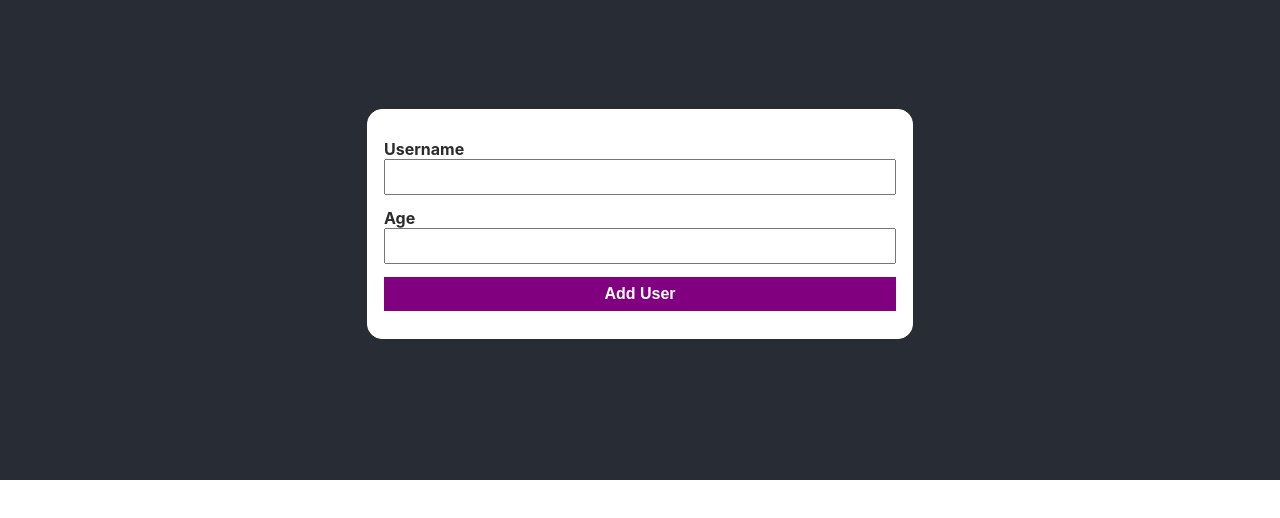
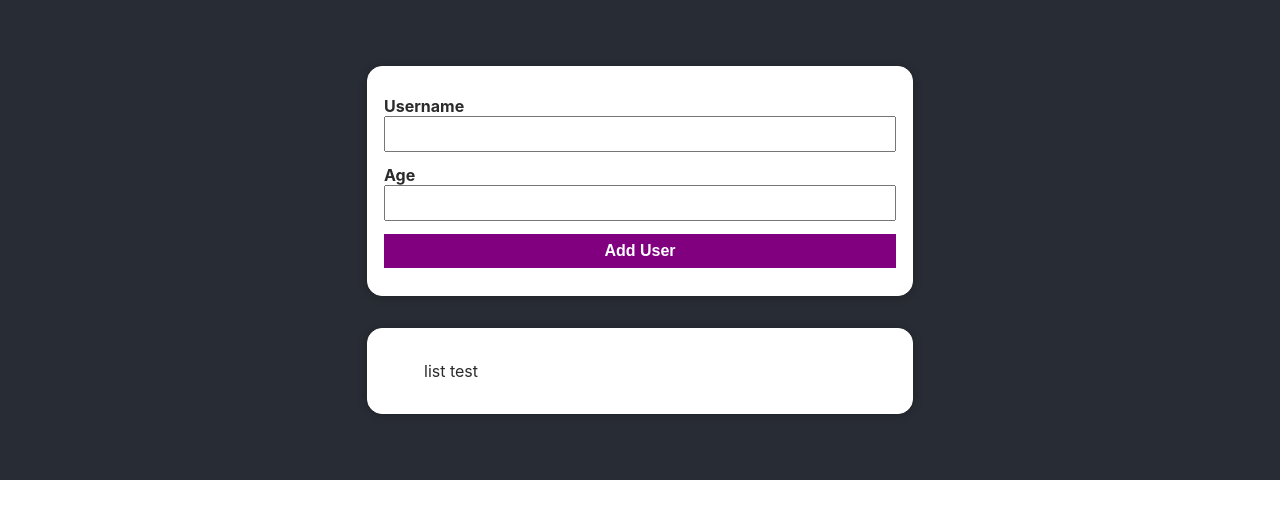
Before and after one commit to Guillemduno/practice_project_react_1, a React (Create React App) app in the folder my-app/: page / in a window 1280 px wide. Shown: the top 518 px of the page. Built offline with nearby package versions, Linux system fonts and the light colour scheme.

Commit message:
composition component card

```diff
--- a/my-app/src/App.js
+++ b/my-app/src/App.js
@@ -1,6 +1,7 @@
 import React, { useState } from "react";
 import "./App.css";
 import Form from "./components/form/form";
+import List from "./components/form/list";
 
 function App() {
   const [username, setUsername] = useState("");
@@ -10,11 +11,13 @@ function App() {
     console.log(user.age);
     setUsername(user.username);
   };
+
   return (
     <div className="App">
       <header className="App-header">
         <Form onSaveUser={saveUser}></Form>
         <p>{username}</p>
+        <List></List>
       </header>
     </div>
   );
--- a/my-app/src/components/form/form.js
+++ b/my-app/src/components/form/form.js
@@ -1,6 +1,7 @@
 import React, { useState } from "react";
 import styles from "./form.module.css";
-import Button from "./ui/button";
+import Button from "../ui/button";
+import Card from "../ui/Card";
 
 const Form = (props) => {
   const [username, setUsername] = useState("");
@@ -29,7 +30,7 @@ const Form = (props) => {
   };
 
   return (
-    <div className={styles.form}>
+    <Card className={styles.form}>
       <form onSubmit={saveForm}>
         <div className={styles.input}>
           <label for="username">Username</label>
@@ -41,7 +42,7 @@ const Form = (props) => {
         </div>
         <Button label="Add User"></Button>
       </form>
-    </div>
+    </Card>
   );
 };
 
--- a/my-app/src/components/form/form.module.css
+++ b/my-app/src/components/form/form.module.css
@@ -1,9 +1,4 @@
 .form {
-  background-color: white;
-  border: 1px solid white;
-  border-radius: 15px;
-  min-width: 40%;
-  padding: 1rem;
   color: #2b2b2b;
   display: flex;
   flex-direction: column;
--- /dev/null
+++ b/my-app/src/components/form/list.js
@@ -0,0 +1,15 @@
+import React from "react";
+import Card from "../ui/Card";
+import style from "./list.module.css";
+
+const List = (props) => {
+  return (
+    <Card className={style.list}>
+      <ul>
+        <li>list test</li>
+      </ul>
+    </Card>
+  );
+};
+
+export default List;
--- /dev/null
+++ b/my-app/src/components/form/list.module.css
@@ -0,0 +1,7 @@
+.list {
+  color: #2b2b2b;
+}
+
+.list ul li {
+  list-style: none;
+}
--- /dev/null
+++ b/my-app/src/components/ui/Card.css
@@ -0,0 +1,8 @@
+.card {
+  box-shadow: 0 1px 8px rgba(0, 0, 0, 0.25);
+  background-color: white;
+  border: 1px solid white;
+  border-radius: 15px;
+  min-width: 40%;
+  padding: 1rem;
+}
--- /dev/null
+++ b/my-app/src/components/ui/Card.js
@@ -0,0 +1,8 @@
+import "../ui/Card.css";
+
+function Card(props) {
+  const classes = "card " + props.className;
+  return <div className={classes}>{props.children}</div>;
+}
+
+export default Card;
```
Also changed, not shown: my-app/src/components/ui/button.js (renamed from my-app/src/components/form/ui/button.js), my-app/src/components/ui/button.module.css (renamed from my-app/src/components/form/ui/button.module.css).
